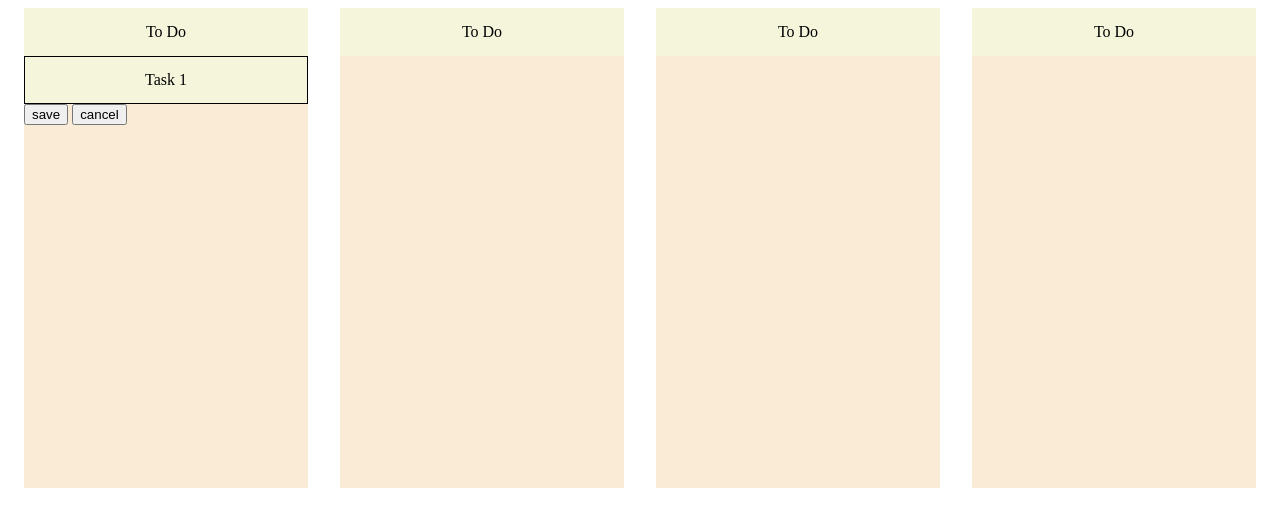
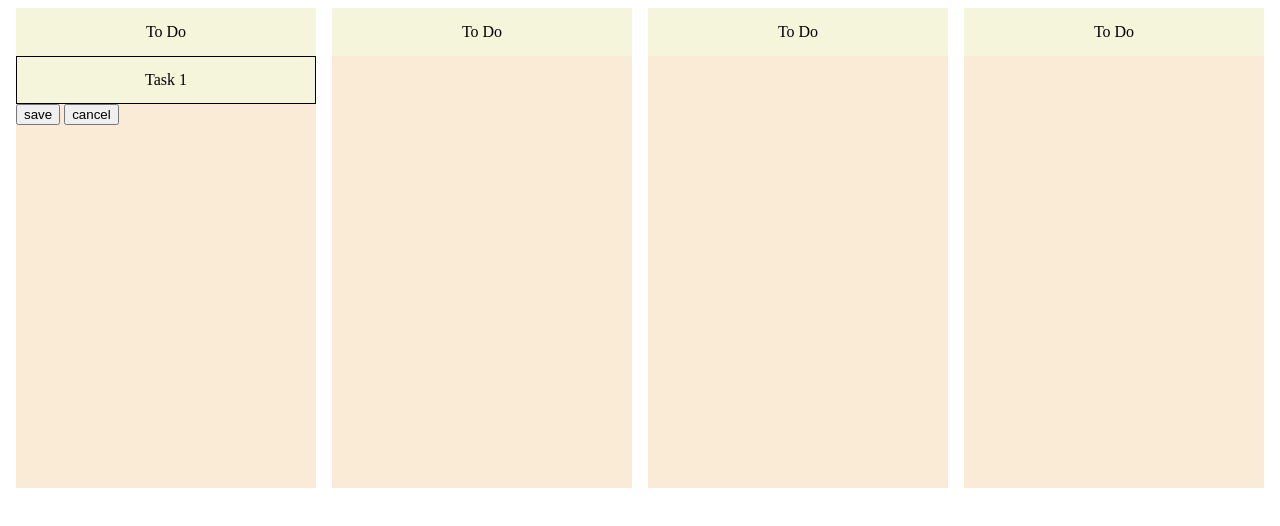
Before and after one commit to Ruwen-Yi/JS-kanban, a plain HTML site: page index.html in a window 1280 px wide. Drawn offline with Linux system fonts and the light colour scheme.

```diff
--- a/style.css
+++ b/style.css
@@ -7,7 +7,7 @@
     width: 20rem;
     height: 30rem;
     background-color: antiquewhite;
-    margin: 0 1rem;
+    margin: 0 0.5rem;
     display: inline-block;
 }
 .board-title, .board-body {
```
